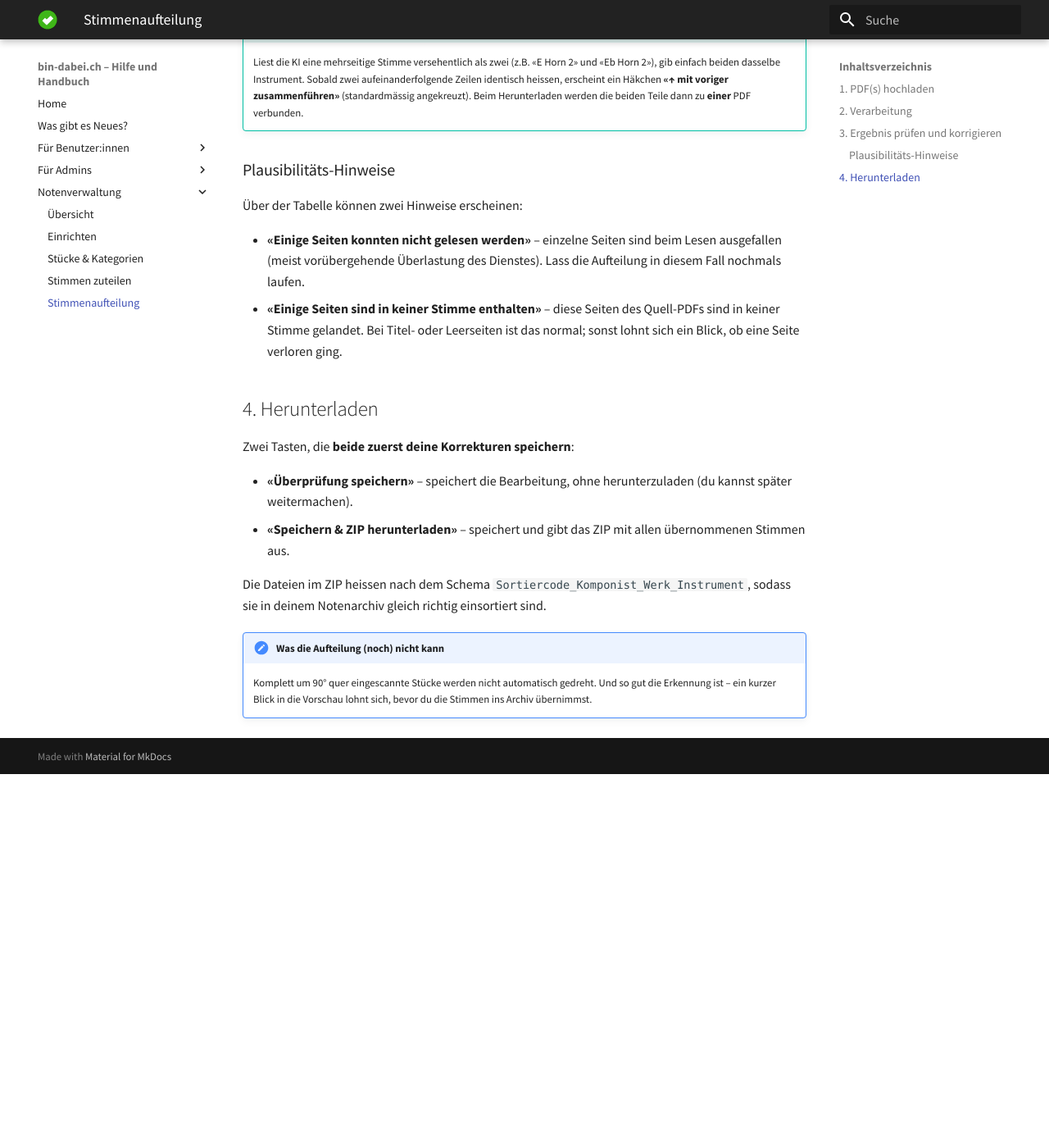
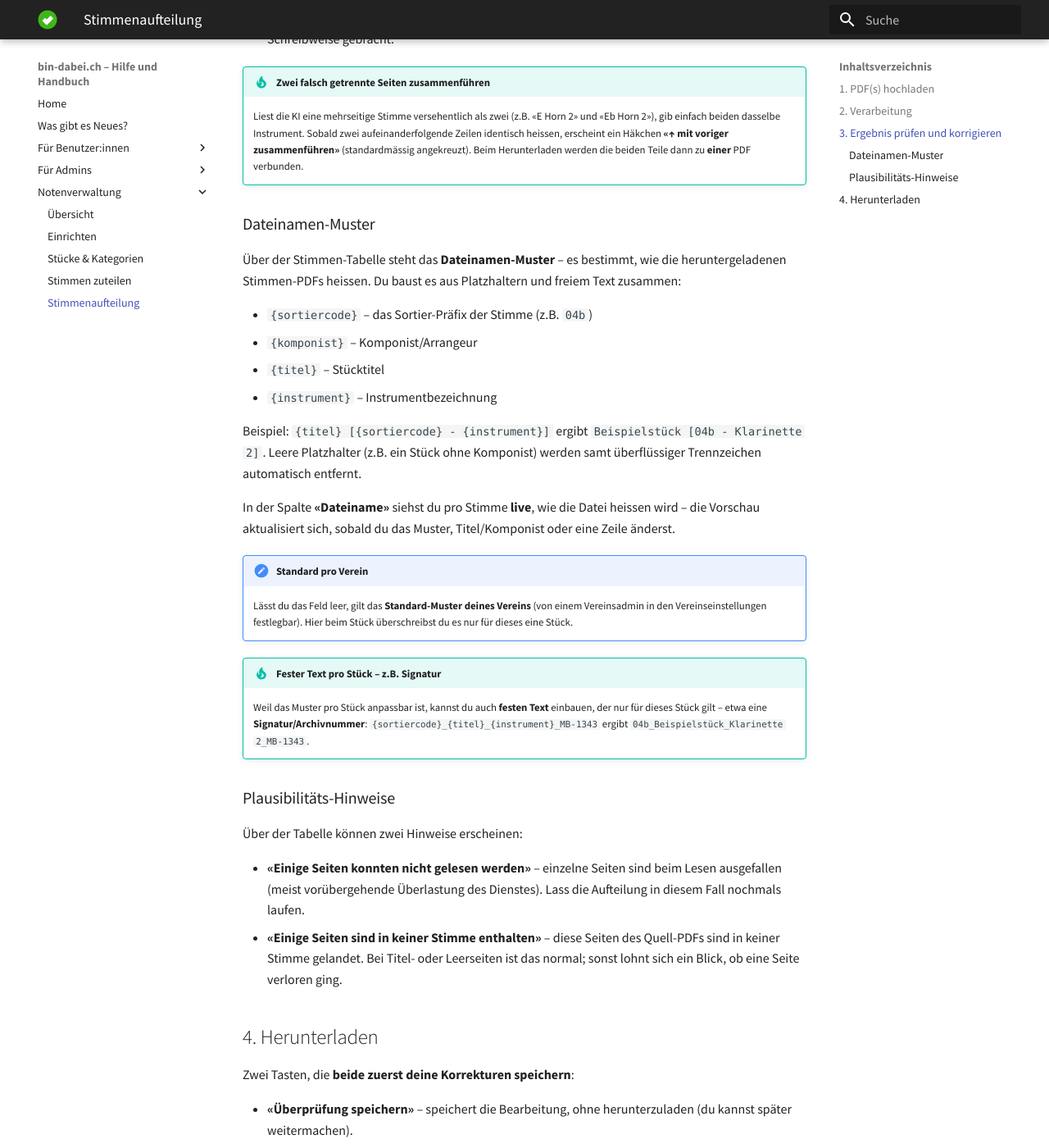
Before and after one commit to ritterg/bin-dabei-dokumentation, an MkDocs documentation site: the page built from docs/noten/stimmenaufteilung.md, in a window 1280 px wide and 1400 px high, scrolled down 2686 px. Shown: the whole window at 82% size. Built offline with MkDocs 1.6.1 and Material for MkDocs 9.7.7, drawn with Linux system fonts in a browser that asks for light colours; some web fonts are replaced; before the commit the page ends 3630 px from its top, so only the background shows below that; some of the changed text lies outside the part shown.

Commit message:
docs(stimmenaufteilung): document the configurable file-name pattern
Add a "Dateinamen-Muster" section (placeholders, neutral Beispielstück example,
per-piece override + live "Dateiname" preview column, per-club default, and a
tip on fixed text like a Signatur), note the sort code comes from the club's
naming profile, and update the download section's fixed schema to the pattern.

Co-Authored-By: Claude Opus 4.8 (1M context) <noreply@anthropic.com>

```diff
--- a/docs/noten/stimmenaufteilung.md
+++ b/docs/noten/stimmenaufteilung.md
@@ -47,11 +47,12 @@ Oben bestätigst oder korrigierst du **«Stücktitel»** und **«Komponist/Arran
 | Spalte | Bedeutung |
 | --- | --- |
 | **Übernehmen** | Häkchen entfernen, um eine Stimme **nicht** ins ZIP aufzunehmen. |
-| **Sortiercode** | Das Nummern-Präfix aus deinem Schema (z.B. `04b`). Bestimmt Dateiname und Sortierreihenfolge – frei editierbar, leer lassen heisst «kein Präfix». |
+| **Sortiercode** | Das Nummern-Präfix der Stimme (z.B. `04b`), aus dem **Benennungsprofil deines Vereins** (von bin-dabei gepflegt). Bestimmt Dateiname und Sortierreihenfolge – pro Zeile frei editierbar, leer lassen heisst «kein Präfix». |
 | **Instrument** | Die Stimmenbezeichnung. Editierbar; sie wird in den Dateinamen übernommen. |
 | **Seiten** | Welche Seiten des Quell-PDFs zu dieser Stimme gehören. |
 | **Kopien** | Wie viele identische Exemplare im PDF gefunden wurden (es wird nur eines extrahiert). |
 | **Hinweis** | Automatische Anmerkungen, z.B. «4 copies → kept 1» oder «1 page(s) rotated 180°». |
+| **Dateiname** | Live-Vorschau, wie die Datei am Schluss heissen wird (siehe «Dateinamen-Muster» unten). |
 | **Vorschau** | Öffnet die fertige Stimme als PDF in einem neuen Tab. |
 
 Was die Aufteilung dabei automatisch erledigt:
@@ -63,6 +64,25 @@ Was die Aufteilung dabei automatisch erledigt:
 
 !!! tip "Zwei falsch getrennte Seiten zusammenführen"
     Liest die KI eine mehrseitige Stimme versehentlich als zwei (z.B. «E Horn 2» und «Eb Horn 2»), gib einfach beiden dasselbe Instrument. Sobald zwei aufeinanderfolgende Zeilen identisch heissen, erscheint ein Häkchen **«↑ mit voriger zusammenführen»** (standardmässig angekreuzt). Beim Herunterladen werden die beiden Teile dann zu **einer** PDF verbunden.
+
+### Dateinamen-Muster
+
+Über der Stimmen-Tabelle steht das **Dateinamen-Muster** – es bestimmt, wie die heruntergeladenen Stimmen-PDFs heissen. Du baust es aus Platzhaltern und freiem Text zusammen:
+
+- `{sortiercode}` – das Sortier-Präfix der Stimme (z.B. `04b`)
+- `{komponist}` – Komponist/Arrangeur
+- `{titel}` – Stücktitel
+- `{instrument}` – Instrumentbezeichnung
+
+Beispiel: `{titel} [{sortiercode} - {instrument}]` ergibt `Beispielstück [04b - Klarinette 2]`. Leere Platzhalter (z.B. ein Stück ohne Komponist) werden samt überflüssiger Trennzeichen automatisch entfernt.
+
+In der Spalte **«Dateiname»** siehst du pro Stimme **live**, wie die Datei heissen wird – die Vorschau aktualisiert sich, sobald du das Muster, Titel/Komponist oder eine Zeile änderst.
+
+!!! note "Standard pro Verein"
+    Lässt du das Feld leer, gilt das **Standard-Muster deines Vereins** (von einem Vereinsadmin in den Vereinseinstellungen festlegbar). Hier beim Stück überschreibst du es nur für dieses eine Stück.
+
+!!! tip "Fester Text pro Stück – z.B. Signatur"
+    Weil das Muster pro Stück anpassbar ist, kannst du auch **festen Text** einbauen, der nur für dieses Stück gilt – etwa eine **Signatur/Archivnummer**: `{sortiercode}_{titel}_{instrument}_MB-1343` ergibt `04b_Beispielstück_Klarinette 2_MB-1343`.
 
 ### Plausibilitäts-Hinweise
 
@@ -78,7 +98,7 @@ Zwei Tasten, die **beide zuerst deine Korrekturen speichern**:
 - **«Überprüfung speichern»** – speichert die Bearbeitung, ohne herunterzuladen (du kannst später weitermachen).
 - **«Speichern & ZIP herunterladen»** – speichert und gibt das ZIP mit allen übernommenen Stimmen aus.
 
-Die Dateien im ZIP heissen nach dem Schema `Sortiercode_Komponist_Werk_Instrument`, sodass sie in deinem Notenarchiv gleich richtig einsortiert sind.
+Die Dateien im ZIP heissen nach dem **oben gewählten Dateinamen-Muster** (Standard: `{sortiercode}_{komponist}_{titel}_{instrument}`), sodass sie in deinem Notenarchiv gleich richtig einsortiert sind.
 
 !!! note "Was die Aufteilung (noch) nicht kann"
     Komplett um 90° quer eingescannte Stücke werden nicht automatisch gedreht. Und so gut die Erkennung ist – ein kurzer Blick in die Vorschau lohnt sich, bevor du die Stimmen ins Archiv übernimmst.
```
